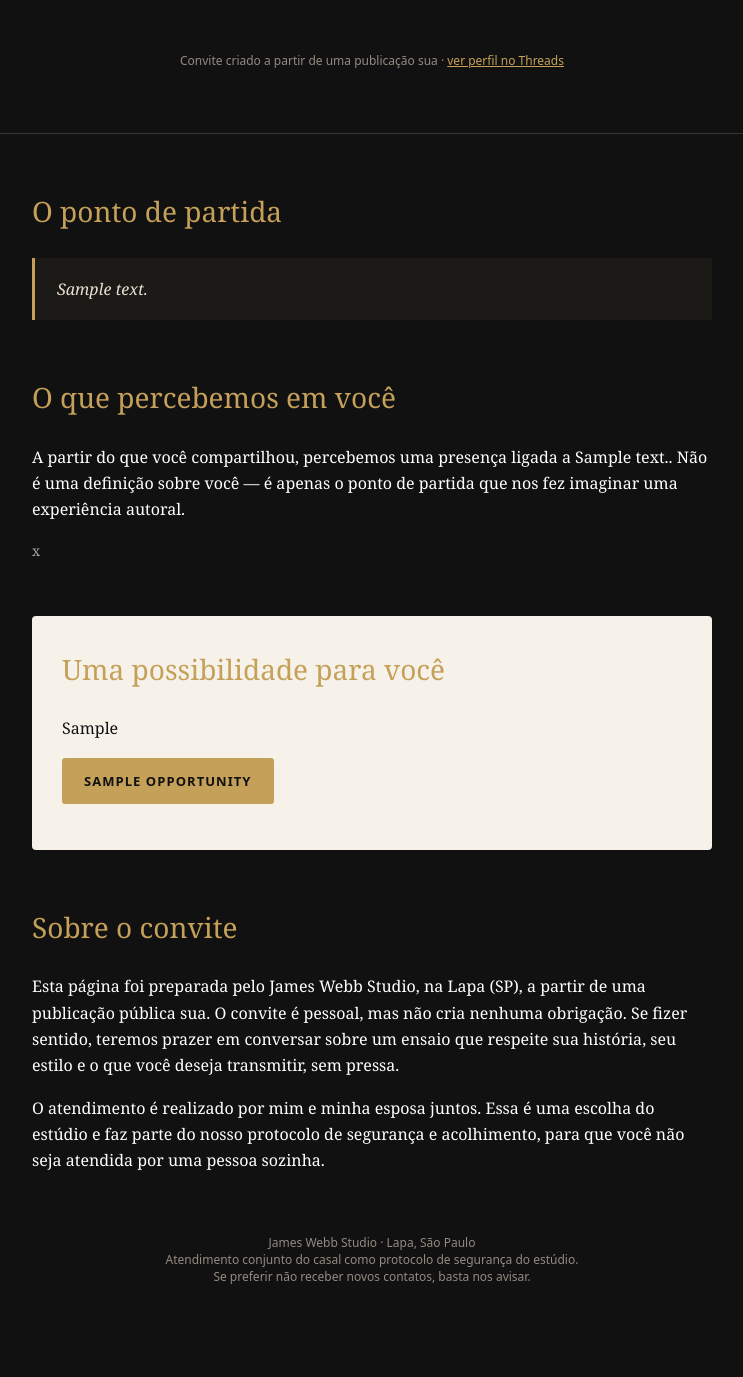
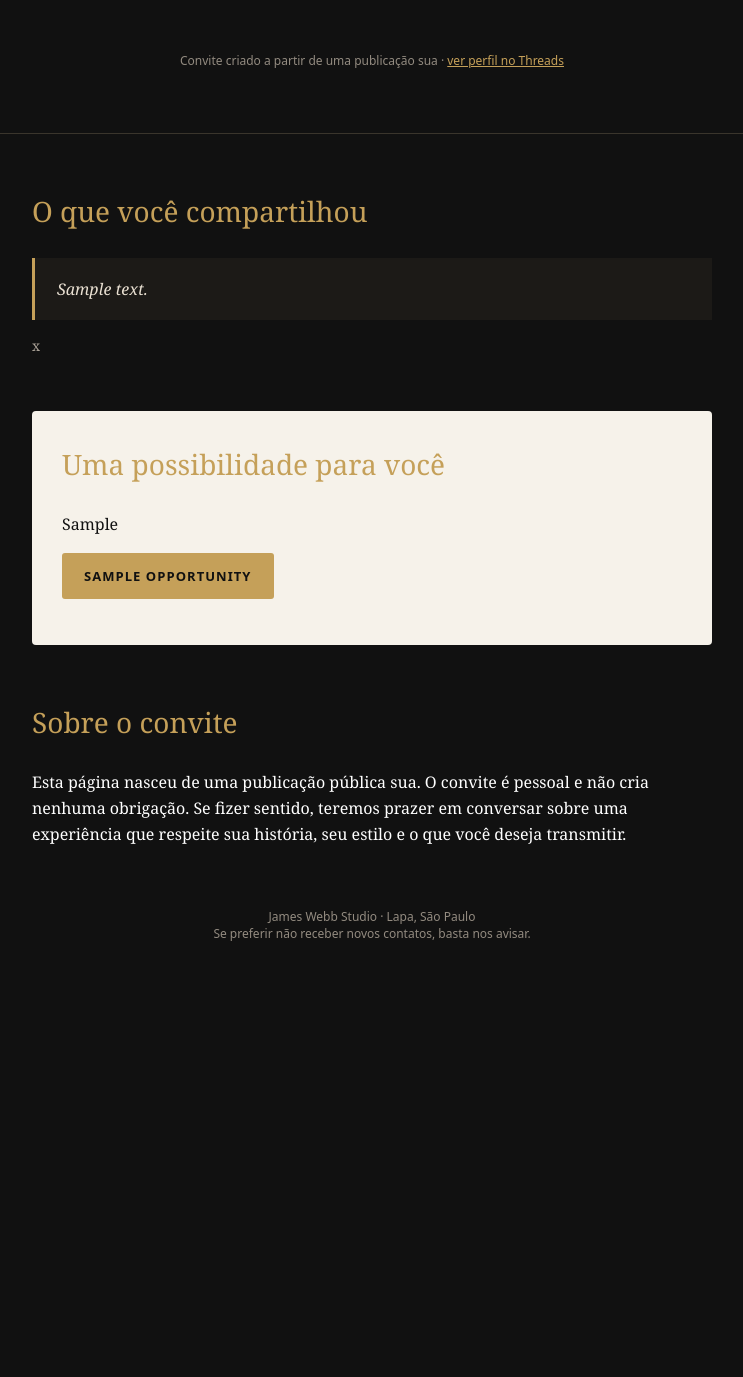
Before and after one commit to ateuatado/jameswebbstudio, a CodeIgniter 4 app: the page made by app/Views/threads/invitation.php in a window 1280 px wide. Shown: the part 300-1677 px from the top of the page, without its empty margins (268-1011 px from the left). After the commit the page ends 1241 px from the top, so only its background shows below. Run offline with PHP 8.4 and a stand-in for CodeIgniter, Linux system fonts and the light colour scheme; the template is opened without the code that fills it: most values are stand-ins (such as "Sample title", 1, 10 or a date in 2020); some libraries are stand-ins or nearby versions.

Commit message:
refactor: simplify personalized Threads invitation

```diff
--- a/app/Views/threads/invitation.php
+++ b/app/Views/threads/invitation.php
@@ -1,7 +1,6 @@
 <!doctype html><html lang="pt-BR"><head><meta charset="utf-8"><meta name="viewport" content="width=device-width, initial-scale=1"><meta name="robots" content="noindex,nofollow"><title><?= esc($opportunity->page_title ?: 'Um convite do James Webb Studio') ?></title><style>
 :root{--gold:#c5a059;--ink:#111;--paper:#f6f2ea;--muted:#6e675e}*{box-sizing:border-box}body{margin:0;background:var(--ink);color:#fff;font-family:Georgia,serif;line-height:1.65}.wrap{max-width:820px;margin:0 auto;padding:48px 22px 80px}.brand{text-align:center;letter-spacing:.28em;text-transform:uppercase;color:var(--gold);font:600 12px system-ui,sans-serif;margin-bottom:70px}.hero{text-align:center;border-bottom:1px solid #3a352c;padding-bottom:52px}.eyebrow{color:var(--gold);font:600 12px system-ui,sans-serif;letter-spacing:.12em;text-transform:uppercase}.hero h1{font-size:clamp(34px,7vw,68px);font-weight:normal;line-height:1.05;margin:18px auto;max-width:720px}.lead{font-size:20px;color:#d9d1c5;max-width:650px;margin:0 auto}.section{max-width:680px;margin:54px auto}.section h2{font-size:28px;font-weight:normal;color:var(--gold)}.quote{border-left:3px solid var(--gold);padding:18px 22px;background:#1c1a17;color:#e9e0d2;font-style:italic;white-space:pre-line}.offer{background:var(--paper);color:var(--ink);padding:30px;border-radius:4px}.offer h2{margin-top:0}.cta{display:inline-block;background:var(--gold);color:#111;text-decoration:none;padding:14px 22px;border-radius:3px;font:700 13px system-ui,sans-serif;letter-spacing:.08em;text-transform:uppercase}.fine{color:#938b80;font:12px system-ui,sans-serif;text-align:center;margin-top:60px}.original{font-size:14px;color:#aca398;white-space:pre-line}.back{color:var(--gold)}
 </style></head><body><main class="wrap"><div class="brand">James Webb Studio</div><section class="hero"><div class="eyebrow">Um convite preparado para <strong>@<?= esc(ltrim($opportunity->threads_username, '@')) ?></strong></div><h1><?= esc($opportunity->page_title ?: 'O que você expressou merece ser visto') ?></h1><?php if ($opportunity->page_intro): ?><p class="lead"><?= nl2br(esc($opportunity->page_intro)) ?></p><?php endif ?><p class="fine">Convite criado a partir de uma publicação sua<?php if ($opportunity->threads_post_url): ?> · <a class="back" href="<?= esc($opportunity->threads_post_url) ?>" target="_blank" rel="noopener"><?= str_contains((string) $opportunity->threads_post_url, '/post/') ? 'ver publicação original' : 'ver perfil no Threads' ?></a><?php endif ?></p></section>
-<?php if ($opportunity->original_text): ?><section class="section"><h2>O ponto de partida</h2><div class="quote"><?= esc($opportunity->original_text) ?></div></section><?php endif ?>
-<?php if ($opportunity->context_category || $opportunity->hashtags): ?><section class="section"><h2>O que percebemos em você</h2><p>A partir do que você compartilhou, percebemos uma presença ligada a <?= esc($opportunity->context_category ?: 'identidade e expressão') ?>. Não é uma definição sobre você — é apenas o ponto de partida que nos fez imaginar uma experiência autoral.</p><?php if ($opportunity->hashtags): ?><p class="original"><?= esc($opportunity->hashtags) ?></p><?php endif ?></section><?php endif ?>
+<?php if ($opportunity->original_text): ?><section class="section"><h2>O que você compartilhou</h2><div class="quote"><?= esc($opportunity->original_text) ?></div><?php if ($opportunity->hashtags): ?><p class="original"><?= esc($opportunity->hashtags) ?></p><?php endif ?></section><?php endif ?>
 <?php if ($opportunity->offer_copy): ?><section class="section offer"><h2>Uma possibilidade para você</h2><div><?= nl2br(esc($opportunity->offer_copy)) ?></div><?php if ($opportunity->cta_url): ?><p><a class="cta" href="<?= esc($opportunity->cta_url) ?>" target="_blank" rel="noopener"><?= esc($opportunity->cta_label ?: 'Quero conversar') ?></a></p><?php endif ?></section><?php endif ?>
-<section class="section"><h2>Sobre o convite</h2><p>Esta página foi preparada pelo James Webb Studio, na Lapa (SP), a partir de uma publicação pública sua. O convite é pessoal, mas não cria nenhuma obrigação. Se fizer sentido, teremos prazer em conversar sobre um ensaio que respeite sua história, seu estilo e o que você deseja transmitir, sem pressa.</p><p>O atendimento é realizado por mim e minha esposa juntos. Essa é uma escolha do estúdio e faz parte do nosso protocolo de segurança e acolhimento, para que você não seja atendida por uma pessoa sozinha.</p><?php if (!$opportunity->cta_url): ?><p><a class="back" href="<?= site_url('/') ?>">Conhecer o James Webb Studio →</a></p><?php endif ?></section><p class="fine">James Webb Studio · Lapa, São Paulo<br>Atendimento conjunto do casal como protocolo de segurança do estúdio.<br>Se preferir não receber novos contatos, basta nos avisar.</p></main></body></html>
+<section class="section"><h2>Sobre o convite</h2><p>Esta página nasceu de uma publicação pública sua. O convite é pessoal e não cria nenhuma obrigação. Se fizer sentido, teremos prazer em conversar sobre uma experiência que respeite sua história, seu estilo e o que você deseja transmitir.</p><?php if (!$opportunity->cta_url): ?><p><a class="back" href="<?= site_url('/') ?>">Conhecer o James Webb Studio →</a></p><?php endif ?></section><p class="fine">James Webb Studio · Lapa, São Paulo<br>Se preferir não receber novos contatos, basta nos avisar.</p></main></body></html>
```
Also changed, not shown: app/Controllers/Admin/ThreadsProspectingController.php (+2 -5 lines).
